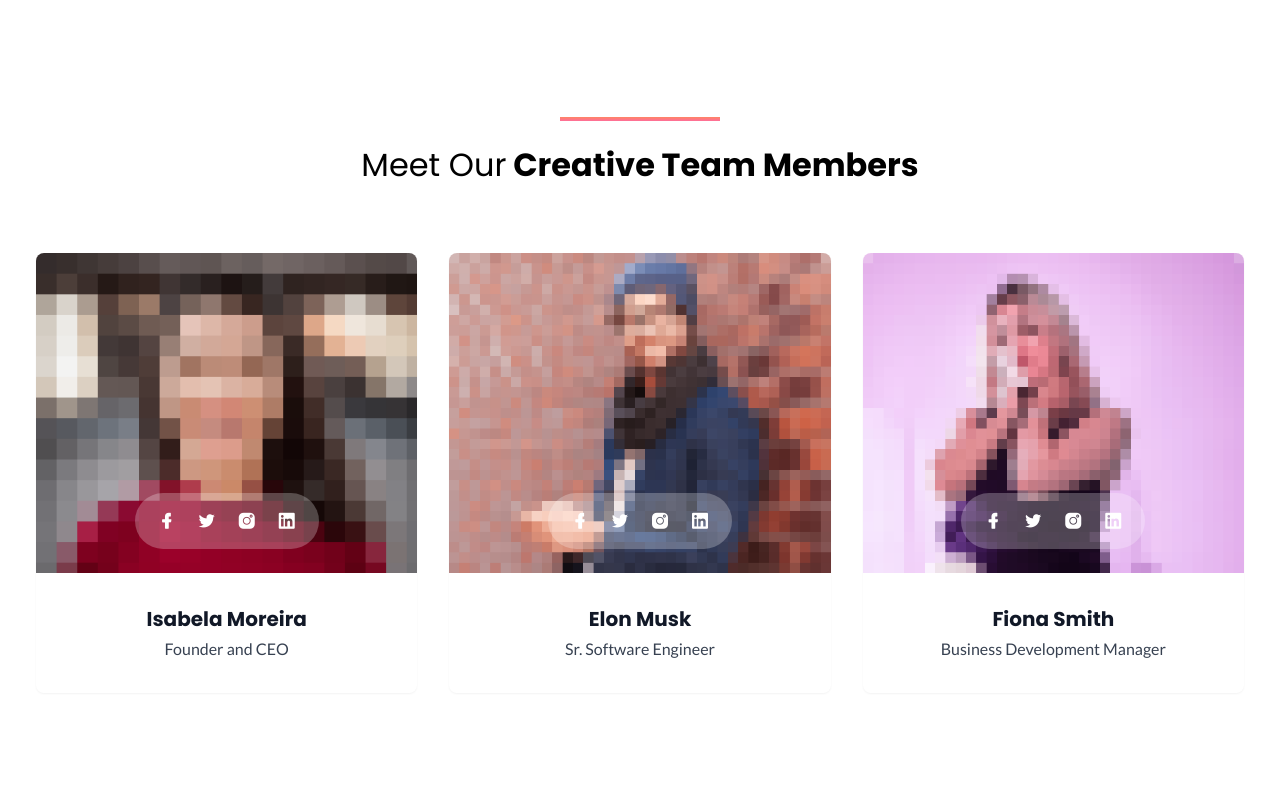
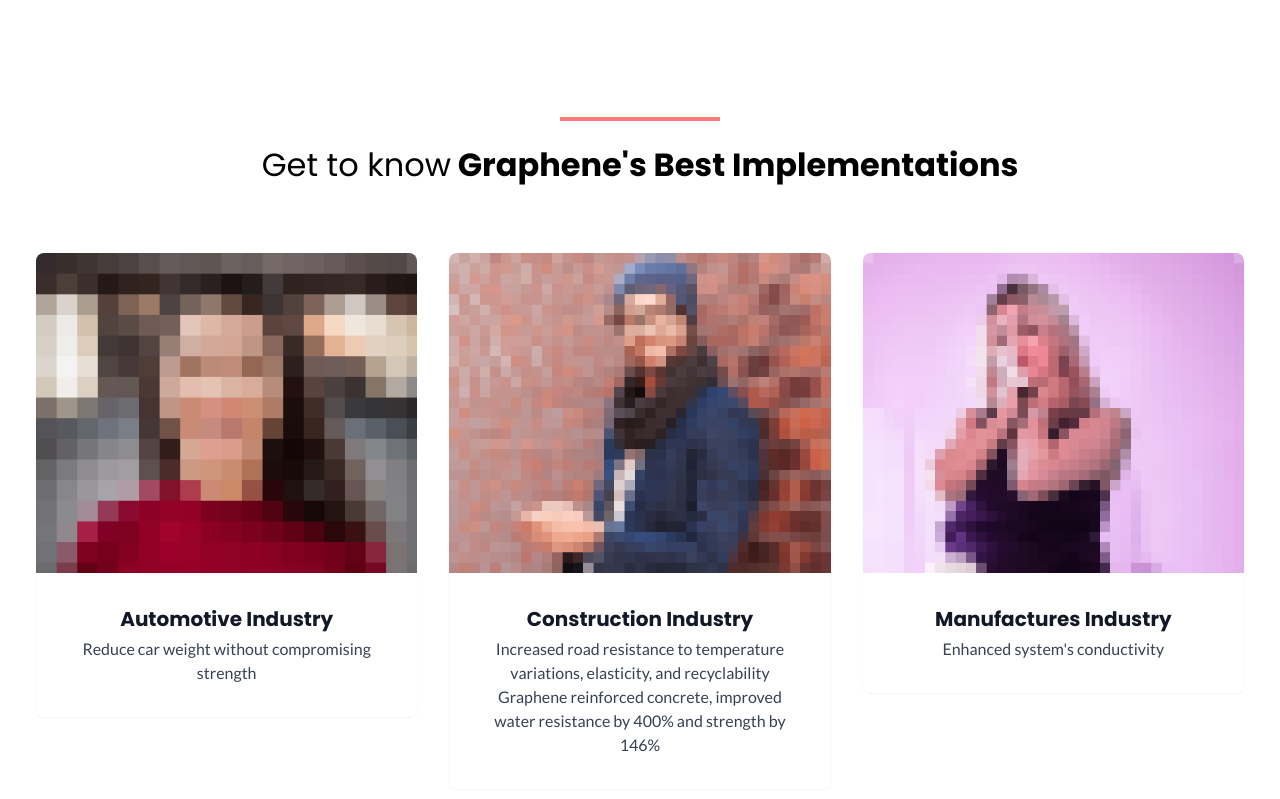
Before and after one commit to arkabrian/graphene-ravelware, a website: page index.html in a window 1280 px wide. Shown: the part 4661-5460 px from the top of the page. Drawn offline with Linux system fonts and the light colour scheme.

Commit message:
ganti implementation

```diff
--- a/index.html
+++ b/index.html
@@ -374,7 +374,7 @@
                 <div class="w-full lg:w-2/3">
                     <div class="pb-8 text-center section-title">
                         <div class="m-auto line"></div>
-                        <h3 class="title"><span>Meet Our</span> Creative Team Members</h3>
+                        <h3 class="title"><span>Get to know</span> Graphene's Best Implementations</h3>
                     </div> <!-- section title -->
                 </div>
             </div> <!-- row -->
@@ -383,18 +383,12 @@
                     <div class="mt-8 text-center single-team wow fadeIn" data-wow-duration="1s" data-wow-delay="0.2s">
                         <div class="relative team-image">
                             <img class="w-full" src="assets/images/team-1.png" alt="Team">
-                            <div class="team-social">
-                                <ul>
-                                    <li><a href="javascript:void(0)"><i class="lni lni-facebook-filled"></i></a></li>
-                                    <li><a href="javascript:void(0)"><i class="lni lni-twitter-filled"></i></a></li>
-                                    <li><a href="javascript:void(0)"><i class="lni lni-instagram-filled"></i></a></li>
-                                    <li><a href="javascript:void(0)"><i class="lni lni-linkedin-original"></i></a></li>
-                                </ul>
-                            </div>
                         </div>
                         <div class="p-8">
-                            <h5 class="mb-1 text-xl font-bold text-gray-900">Isabela Moreira</h5>
-                            <p>Founder and CEO</p>
+                            <h5 class="mb-1 text-xl font-bold text-gray-900">Automotive Industry</h5>
+                            <p>
+                                Reduce car weight without compromising strength
+                            </p>
                         </div>
                     </div> <!-- single team -->
                 </div>
@@ -402,18 +396,13 @@
                     <div class="mt-8 text-center single-team wow fadeIn" data-wow-duration="1s" data-wow-delay="0.5s">
                         <div class="relative team-image">
                             <img class="w-full" src="assets/images/team-2.png" alt="Team">
-                            <div class="team-social">
-                                <ul>
-                                    <li><a href="javascript:void(0)"><i class="lni lni-facebook-filled"></i></a></li>
-                                    <li><a href="javascript:void(0)"><i class="lni lni-twitter-filled"></i></a></li>
-                                    <li><a href="javascript:void(0)"><i class="lni lni-instagram-filled"></i></a></li>
-                                    <li><a href="javascript:void(0)"><i class="lni lni-linkedin-original"></i></a></li>
-                                </ul>
-                            </div>
                         </div>
                         <div class="p-8">
-                            <h5 class="mb-1 text-xl font-bold text-gray-900">Elon Musk</h5>
-                            <p>Sr. Software Engineer</p>
+                            <h5 class="mb-1 text-xl font-bold text-gray-900">Construction Industry</h5>
+                            <p>
+                                Increased road resistance to temperature variations, elasticity, and recyclability<br>
+                                Graphene reinforced concrete, improved water resistance by 400% and strength by 146%
+                            </p>
                         </div>
                     </div> <!-- single team -->
                 </div>
@@ -421,18 +410,12 @@
                     <div class="mt-8 text-center single-team wow fadeIn" data-wow-duration="1s" data-wow-delay="0.8s">
                         <div class="relative team-image">
                             <img class="w-full" src="assets/images/team-3.png" alt="Team">
-                            <div class="team-social">
-                                <ul>
-                                    <li><a href="javascript:void(0)"><i class="lni lni-facebook-filled"></i></a></li>
-                                    <li><a href="javascript:void(0)"><i class="lni lni-twitter-filled"></i></a></li>
-                                    <li><a href="javascript:void(0)"><i class="lni lni-instagram-filled"></i></a></li>
-                                    <li><a href="javascript:void(0)"><i class="lni lni-linkedin-original"></i></a></li>
-                                </ul>
-                            </div>
                         </div>
                         <div class="p-8">
-                            <h5 class="mb-1 text-xl font-bold text-gray-900">Fiona Smith</h5>
-                            <p>Business Development Manager</p>
+                            <h5 class="mb-1 text-xl font-bold text-gray-900">Manufactures Industry</h5>
+                            <p>
+                                Enhanced system's conductivity
+                            </p>
                         </div>
                     </div> <!-- single team -->
                 </div>
```
Also changed, not shown: assets/css/tailwind.css.
